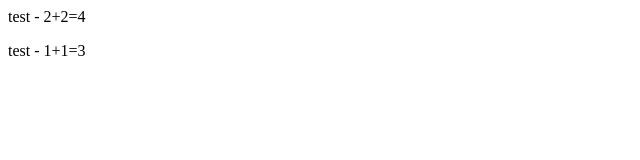
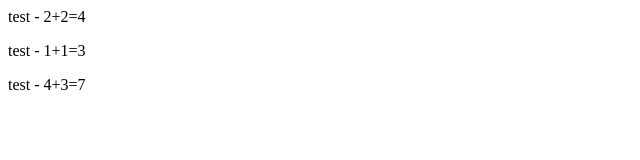
Before and after one commit to pandaboycom/test_git, a plain HTML site: page index.html in a window 1280 px wide. Shown: the full height of the page, 0-640 px from the left. Drawn offline with Linux system fonts and the light colour scheme.

Commit message:
#3 - Add the content

```diff
--- a/index.html
+++ b/index.html
@@ -4,5 +4,6 @@
 	<body>
 		<p>test - 2+2=4</p>
 		<p>test - 1+1=3</p>
+		<p>test - 4+3=7</p>
 	</body>
 </html>
```
